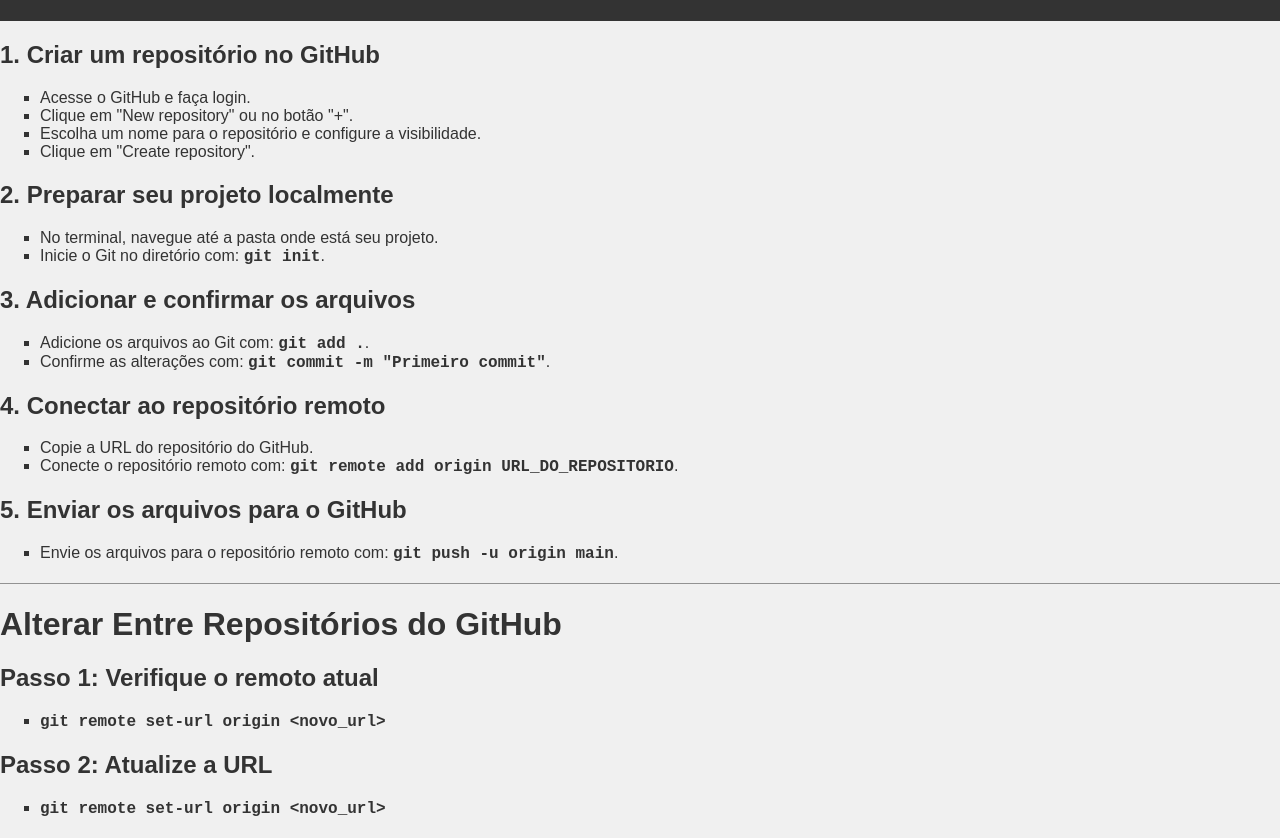
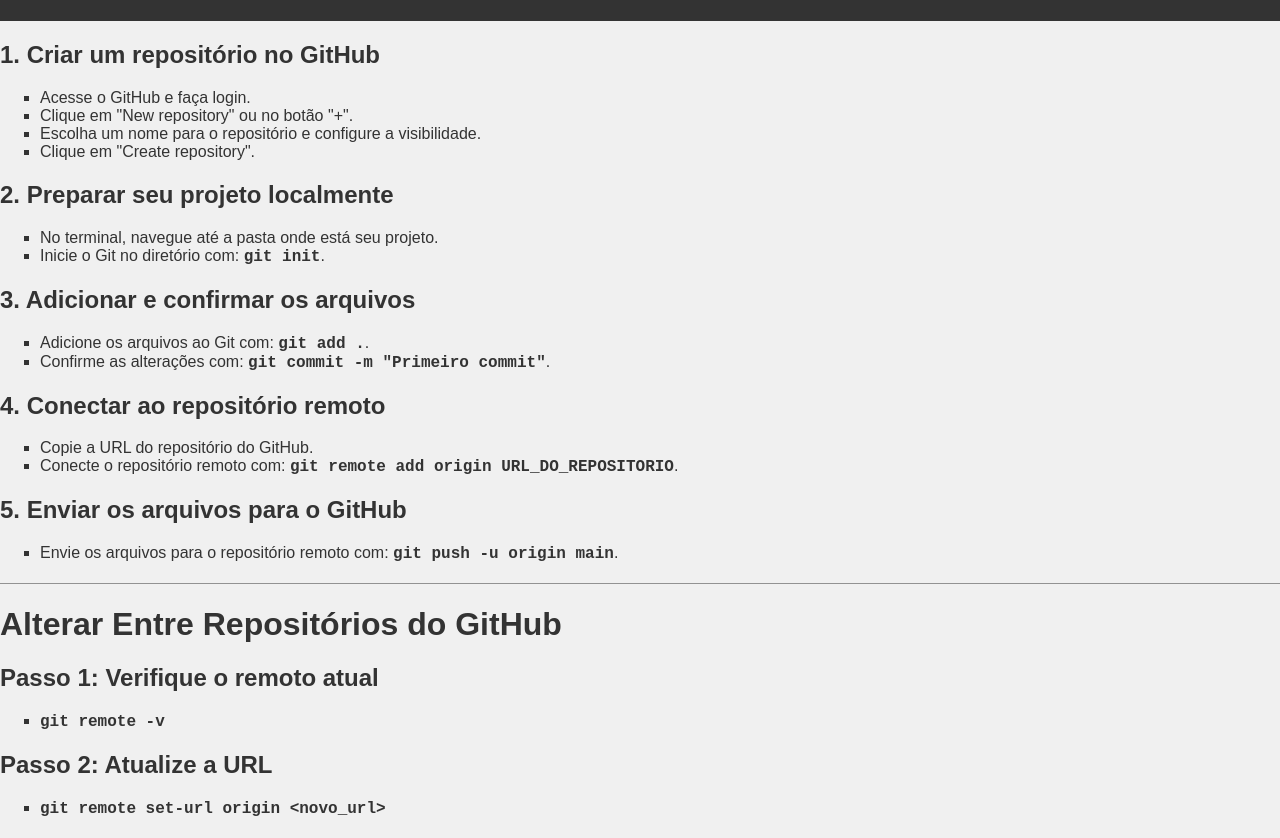
Before and after one commit to ttmzz/Repositorio-github-tutorial, a plain HTML site: page html/index1.html in a window 1280 px wide. Shown: the part 99-937 px from the top of the page. Drawn offline with Linux system fonts and the light colour scheme.

Commit message:
Update index1.html

```diff
--- a/html/index1.html
+++ b/html/index1.html
@@ -55,7 +55,7 @@
             <h2>Passo 1: Verifique o remoto atual</h2>
             <ul>
                 <li>
-                    <code>git remote set-url origin &lt;novo_url&gt;</code>
+                    <code>git remote -v</code>
                 </li>
             </ul>
 
```
